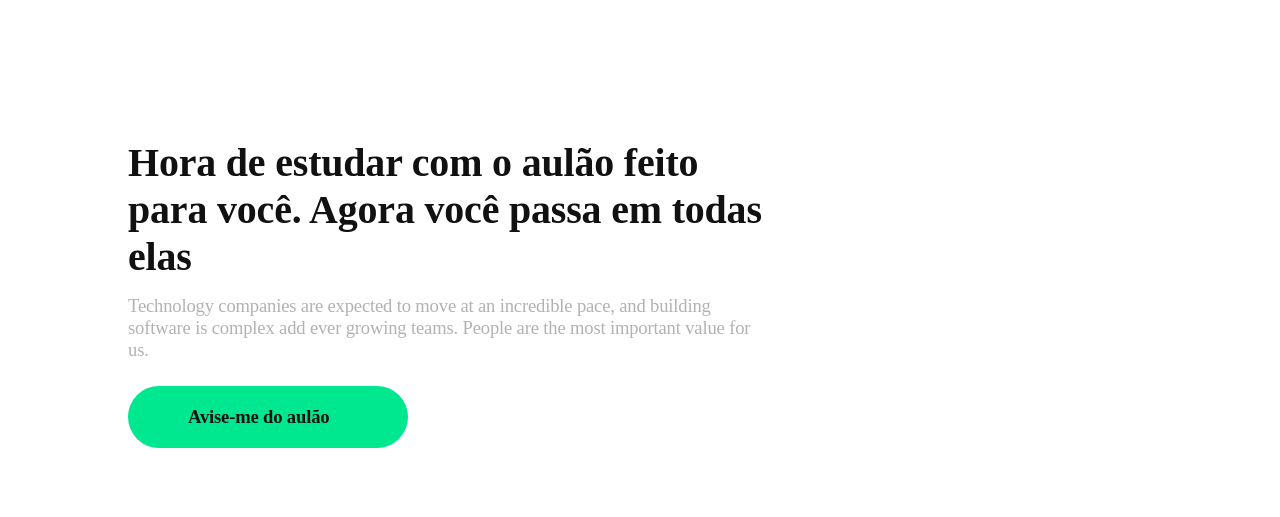
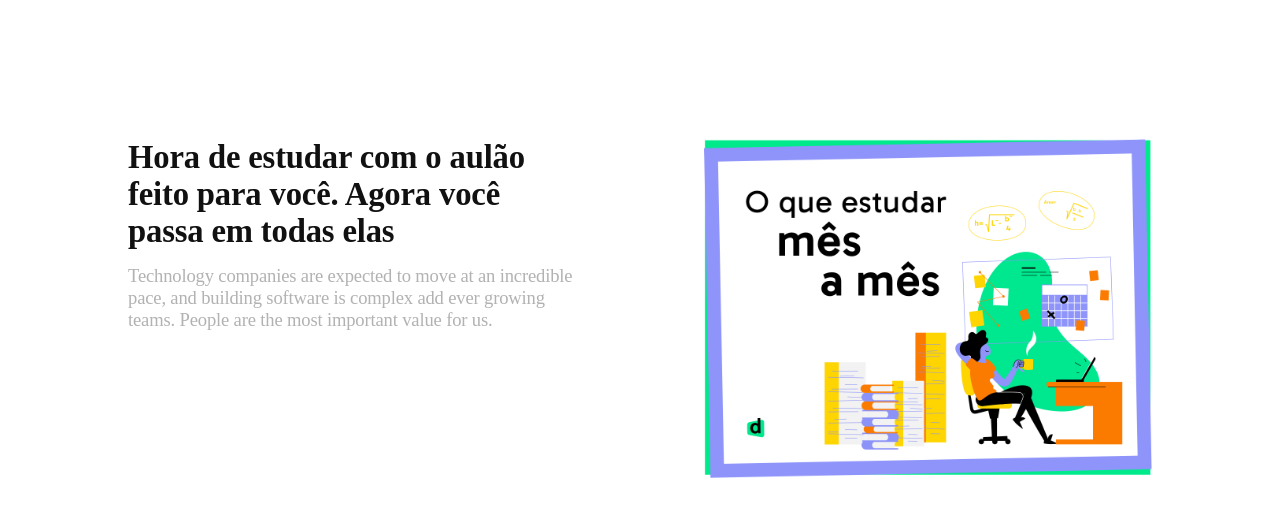
Before and after one commit to angelomaximiano/ux-unicorn-desafio-01, a website: page index.html in a window 1280 px wide. Shown: the part 101-618 px from the top of the page. Drawn offline with Linux system fonts and the light colour scheme; a web font is replaced by a local one.

Commit message:
:construction: netlify

```diff
--- a/index.html
+++ b/index.html
@@ -20,11 +20,14 @@
   </header>
 
   <div class="chunk">
-    <div class="chunkcall">Hora de estudar com o aulão feito para você. Agora você passa em todas elas</div>
-    <h2>Technology companies are expected to move at an incredible pace, and building software is complex add ever growing teams. People are the most important value for us.</h2>
-    <div class="cta">Avise-me do aulão</div>
+    <div class="chunktext">
+      <div class="cheader">Hora de estudar com o aulão feito para você. Agora você passa em todas elas</div>
+      <h2>Technology companies are expected to move at an incredible pace, and building software is complex add ever growing teams. People are the most important value for us.</h2>
+    </div>
+    <div class="chunkimg">
+      <img src="images/hero-image.png" alt="hero" class="heroimage">
+    </div>
   </div>
-
 
   <script src="./scripts/main.js"></script>
 </body>
--- a/styles/global/global.css
+++ b/styles/global/global.css
@@ -60,4 +60,5 @@ h2 {
   font-weight: 800;
   width: 280px;
   font-size: calc(0.1vw + 17.3px);
+
 }
--- a/styles/modules/chunk.css
+++ b/styles/modules/chunk.css
@@ -1,8 +1,7 @@
-.chunkcall {
-  font-size: calc(1.4vw + 22px);
+
+.cheader {
+  font-size: calc(1.2vw + 17.3px);
   font-weight: 800;
-  display: inline-block;
-
 }
 
 h2 {
@@ -11,9 +10,24 @@ h2 {
 }
 
 .chunk {
-  display: inline-block;
-  max-width: 900px;
+  display: flex;
   padding-left: 10vw;
   padding-right: 10vw;
   padding-top: 30vh;
 }
+
+.chunkimg {
+  flex: 1;
+}
+
+.chunktext {
+  flex: 1;
+  padding-right: 10vw;
+}
+
+
+.heroimage {
+  max-width: 570px;
+  width: 100%;
+  height: auto;
+}
```
